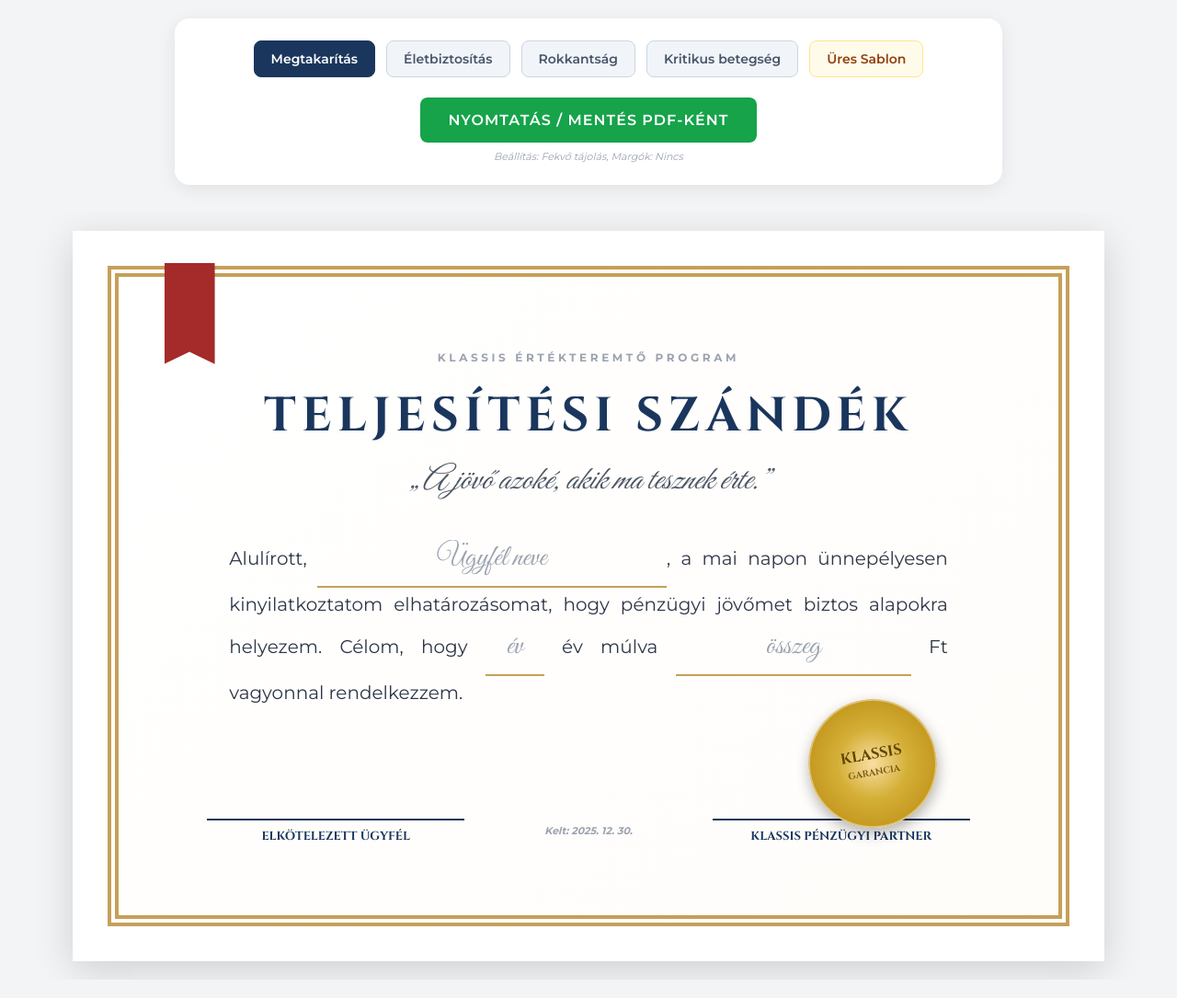
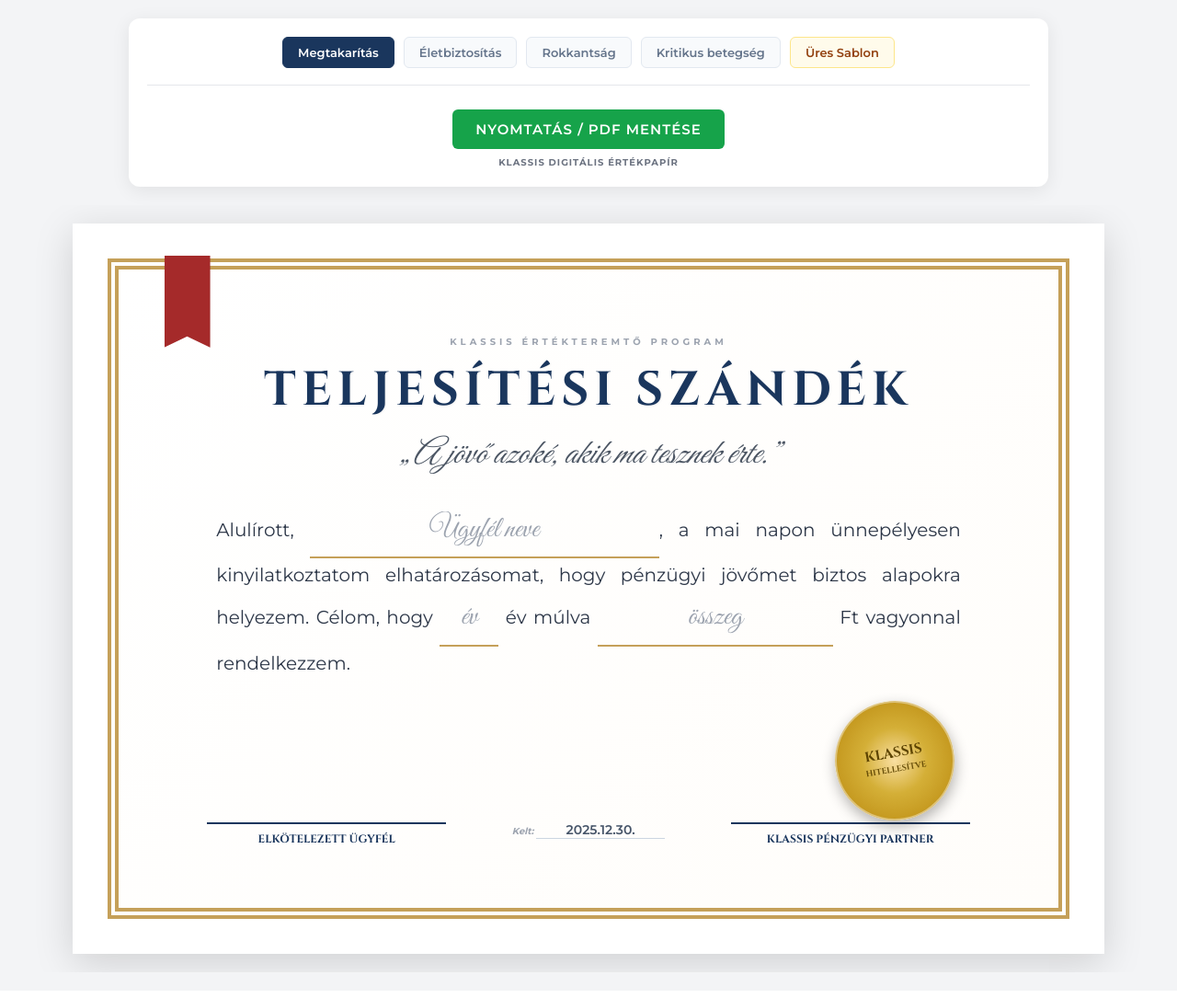
Before and after one commit to oliverdomokos-stack/klassis-oklevel, a plain HTML site: page index.html in a window 1280 px wide. Shown: the whole page at 92% size. Drawn offline with nearby package versions, Linux system fonts and the light colour scheme.

Commit message:
index.html

```diff
--- a/index.html
+++ b/index.html
@@ -24,21 +24,29 @@
             box-sizing: border-box;
         }
 
-        /* Külső konténer a reszponzivitáshoz a weboldalon belül */
+        /* Külső konténer a reszponzivitáshoz */
         .certificate-container {
             width: 100%;
-            max-width: 1200px;
+            max-width: 100vw;
             overflow-x: auto;
             display: flex;
-            justify-content: center;
+            justify-content: flex-start;
             padding: 20px;
+            scrollbar-width: thin;
+            scrollbar-color: #c5a059 #f3f4f6;
+        }
+
+        @media (min-width: 310mm) {
+            .certificate-container {
+                justify-content: center;
+            }
         }
 
         /* A4 Landscape méretek */
         .page {
             width: 297mm;
             height: 210mm;
-            min-width: 297mm; /* Megakadályozza az összecsúszást */
+            min-width: 297mm;
             padding: 10mm;
             background: white;
             box-shadow: 0 10px 40px rgba(0,0,0,0.15);
@@ -67,15 +75,16 @@
             letter-spacing: 6px;
             text-shadow: 1px 1px 2px rgba(0,0,0,0.05);
             text-align: center;
-            margin: 20px 0;
+            margin: 15px 0;
+            line-height: 1.2;
         }
 
         .gold-seal {
             position: absolute;
             bottom: 25mm;
-            right: 35mm;
-            width: 140px;
-            height: 140px;
+            right: 30mm;
+            width: 130px;
+            height: 130px;
             background: radial-gradient(circle, #f9dfa1 0%, #d4af37 40%, #b8860b 100%);
             border-radius: 50%;
             display: flex;
@@ -91,7 +100,7 @@
             font-family: 'Cinzel', serif;
             color: #5d4400;
             font-weight: bold;
-            font-size: 16px;
+            font-size: 15px;
             text-align: center;
             line-height: 1.1;
         }
@@ -106,6 +115,22 @@
             text-align: center;
             padding: 0 10px;
             outline: none;
+            transition: border-bottom 0.3s;
+        }
+
+        /* Speciális stílus a dátum inputnak az aláírásnál */
+        .date-input {
+            font-family: 'Montserrat', sans-serif;
+            font-size: 14px;
+            font-weight: 600;
+            width: 140px;
+            border-bottom: 1px solid #cbd5e1;
+            color: #475569;
+        }
+
+        .input-underline:focus {
+            border-bottom: 2px solid #1a365d;
+            background: rgba(197, 160, 89, 0.05);
         }
 
         .content-text {
@@ -113,8 +138,8 @@
             line-height: 1.8;
             color: #2d3748;
             text-align: justify;
-            margin-top: 40px;
-            padding: 0 60px;
+            margin-top: 30px;
+            padding: 0 50px;
         }
 
         .signature-area {
@@ -122,12 +147,12 @@
             display: flex;
             justify-content: space-between;
             align-items: flex-end;
-            padding: 0 40px 20px 40px;
+            padding: 0 40px 10px 40px;
         }
 
         .sig-box {
             text-align: center;
-            width: 280px;
+            width: 260px;
         }
 
         .sig-line {
@@ -137,7 +162,7 @@
 
         .sig-title {
             font-family: 'Cinzel', serif;
-            font-size: 13px;
+            font-size: 12px;
             font-weight: bold;
             color: #1a365d;
             text-transform: uppercase;
@@ -147,72 +172,74 @@
             position: absolute;
             top: -15px;
             left: 50px;
-            width: 55px;
-            height: 110px;
+            width: 50px;
+            height: 100px;
             background: #a52a2a;
             clip-path: polygon(0% 0%, 100% 0%, 100% 100%, 50% 88%, 0% 100%);
             box-shadow: 2px 2px 8px rgba(0,0,0,0.2);
             z-index: 5;
         }
 
-        /* Eszköztár stílusok */
+        /* Eszköztár */
         .klassis-toolbar {
             background: white;
-            padding: 24px;
-            border-radius: 16px;
+            padding: 20px;
+            border-radius: 12px;
             box-shadow: 0 4px 20px rgba(0,0,0,0.08);
-            margin-bottom: 30px;
+            margin-bottom: 20px;
             width: 95%;
-            max-width: 900px;
+            max-width: 1000px;
             display: flex;
             flex-wrap: wrap;
-            gap: 12px;
+            gap: 10px;
             justify-content: center;
         }
 
         .klassis-btn {
-            padding: 10px 18px;
-            border-radius: 8px;
+            padding: 8px 16px;
+            border-radius: 6px;
             font-weight: 600;
-            font-size: 14px;
+            font-size: 13px;
             cursor: pointer;
             transition: all 0.2s;
             border: 1px solid transparent;
+            font-family: 'Montserrat', sans-serif;
         }
 
-        .btn-type { background: #f1f5f9; color: #475569; border-color: #cbd5e1; }
-        .btn-type:hover { background: #e2e8f0; }
+        .btn-type { background: #f8fafc; color: #64748b; border-color: #e2e8f0; }
+        .btn-type:hover { background: #f1f5f9; border-color: #cbd5e1; }
         .btn-type.active { background: #1a365d; color: white; border-color: #1a365d; }
 
         .btn-print {
             background: #16a34a;
             color: white;
-            padding: 14px 30px;
-            font-size: 16px;
+            padding: 12px 25px;
+            font-size: 15px;
             text-transform: uppercase;
             letter-spacing: 1px;
             margin-top: 10px;
+            border: none;
         }
-        .btn-print:hover { background: #15803d; transform: translateY(-2px); box-shadow: 0 4px 12px rgba(22, 163, 74, 0.3); }
+        .btn-print:hover { background: #15803d; transform: translateY(-1px); }
 
-        /* Nyomtatási optimalizálás - Weboldal elemeinek elrejtése */
+        /* Nyomtatási nézet */
         @media print {
-            /* Elrejtünk mindent, ami nem a mi szerkesztőnk */
+            @page { size: landscape; margin: 0; }
             body > *:not(#klassis-editor-root) { display: none !important; }
-            #klassis-editor-root { background: white !important; padding: 0 !important; }
+            #klassis-editor-root { background: white !important; padding: 0 !important; display: block !important; }
             .no-print { display: none !important; }
-
-            .certificate-container { padding: 0 !important; overflow: visible !important; }
+            .certificate-container { padding: 0 !important; overflow: visible !important; display: block !important; }
             .page {
                 margin: 0 !important;
                 box-shadow: none !important;
                 transform: none !important;
                 width: 297mm;
                 height: 210mm;
+                page-break-after: avoid;
             }
-            .inner-border { -webkit-print-color-adjust: exact; print-color-adjust: exact; }
-            input::placeholder { color: transparent !important; }
+            .inner-border { -webkit-print-color-adjust: exact; print-color-adjust: exact; border: 12px double #c5a059 !important; }
             input { border-bottom: 1px solid #c5a059 !important; }
+            .gold-seal { -webkit-print-color-adjust: exact; print-color-adjust: exact; }
         }
     </style>
 </head>
@@ -227,11 +254,11 @@
         <button onclick="changeContent('kritikus', this)" class="klassis-btn btn-type">Kritikus betegség</button>
         <button onclick="changeContent('ures', this)" class="klassis-btn btn-type bg-amber-50 border-amber-200 text-amber-800">Üres Sablon</button>
 
-        <div class="w-full flex flex-col items-center gap-2">
+        <div class="w-full flex flex-col items-center gap-2 border-t pt-4 mt-2">
             <button onclick="window.print()" class="klassis-btn btn-print">
-                Nyomtatás / Mentés PDF-ként
+                Nyomtatás / PDF Mentése
             </button>
-            <span class="text-[11px] text-gray-400 italic">Beállítás: Fekvő tájolás, Margók: Nincs</span>
+            <p class="text-[10px] text-gray-500 uppercase tracking-widest font-bold">Klassis Digitális Értékpapír</p>
         </div>
     </div>
 
@@ -241,13 +268,13 @@
             <div class="inner-border">
                 <div class="ribbon-red"></div>
 
-                <div class="text-center mt-6">
-                    <p class="uppercase tracking-[0.3em] text-gray-400 font-bold text-xs mb-4" style="font-family: 'Montserrat', sans-serif;">Klassis Értékteremtő Program</p>
+                <div class="text-center mt-4">
+                    <p class="uppercase tracking-[0.4em] text-gray-400 font-bold text-[10px] mb-3" style="font-family: 'Montserrat', sans-serif;">Klassis Értékteremtő Program</p>
                     <h1 class="certificate-title" id="cert-title">TELJESÍTÉSI SZÁNDÉK</h1>
-                    <p class="font-serif italic text-2xl text-gray-600 mt-2" id="cert-quote" style="font-family: 'Great Vibes', cursive; font-size: 36px;">„A jövő azoké, akik ma tesznek érte.”</p>
+                    <p class="italic text-gray-600 mt-1" id="cert-quote" style="font-family: 'Great Vibes', cursive; font-size: 38px;">„A jövő azoké, akik ma tesznek érte.”</p>
                 </div>
 
-                <div class="content-text px-16" id="dynamic-text">
+                <div class="content-text" id="dynamic-text">
                     Alulírott, <input type="text" class="input-underline w-[380px]" placeholder="Ügyfél neve">,
                     a mai napon ünnepélyesen kinyilatkoztatom elhatározásomat, hogy pénzügyi jövőmet biztos alapokra helyezem.
                     Célom, hogy <input type="text" class="input-underline w-16" placeholder="év"> év múlva
@@ -260,7 +287,7 @@
                         <div class="sig-title">Elkötelezett Ügyfél</div>
                     </div>
                     <div class="text-center font-bold text-gray-400 mb-2">
-                        <p class="text-[11px] italic">Kelt: <span id="current-date"></span></p>
+                        <p class="text-[10px] italic">Kelt: <input type="text" id="current-date-input" class="input-underline date-input" value=""></p>
                     </div>
                     <div class="sig-box">
                         <div class="sig-line"></div>
@@ -269,7 +296,7 @@
                 </div>
 
                 <div class="gold-seal">
-                    <div class="gold-seal-text">KLASSIS<br><small style="font-size: 10px; opacity: 0.8;">GARANCIA</small></div>
+                    <div class="gold-seal-text">KLASSIS<br><small style="font-size: 9px; opacity: 0.9;">HITELLESÍTVE</small></div>
                 </div>
             </div>
         </div>
@@ -296,29 +323,38 @@
         kritikus: {
             title: "EGÉSZSÉGVÉDELMI SZÁNDÉK",
             quote: "„A legfontosabb küzdelemben a pénznek nem akadálynak, hanem eszköznek kell lennie.”",
-            text: `Alulírott, <input type="text" class="input-underline w-[380px]" placeholder="Ügyfél neve">, saját gyógyulási esélyeim maximalizálása érdekében <input type="text" class="input-underline w-64" placeholder="összeg"> Ft-os azonnali tőkevédelmet hozok létre kritikus betegségek esetére. Ez az én pajzsom a váratlan helyzetekkel szemben.`
+            text: `Alulírott, <input type="text" class="input-underline w-[380px]" placeholder="Ügyfél neve">, saját gyógyulási esélyeim maximalizálása érdekében <input type="text" class="input-underline w-64" placeholder="összeg"> Ft-os azonnali tőkevédelmet hozok létre kritikus betegségek esetére.`
         },
         ures: {
-            title: "TELJESÍTÉSI SZÁNDÉK",
+            title: "EGYEDI NYILATKOZAT",
             quote: "„_________________________________________________”",
             text: `Alulírott, <input type="text" class="input-underline w-[380px]" placeholder=" "> ....................................................................., a mai napon kinyilatkoztatom szándékomat, hogy .................................................................................................................................................... <br><br> Vállalom, hogy ........................................................................................................... érdekében havi .................................................... Ft összeget különítek el.`
         }
     };
 
     function changeContent(type, btn) {
-        // Gombok stílusának frissítése
         document.querySelectorAll('.btn-type').forEach(b => b.classList.remove('active'));
         btn.classList.add('active');
 
-        // Tartalom frissítése
         const data = contents[type];
         document.getElementById('cert-title').innerText = data.title;
         document.getElementById('cert-quote').innerText = data.quote;
         document.getElementById('dynamic-text').innerHTML = data.text;
     }
 
-    // Aktuális dátum
-    document.getElementById('current-date').innerText = new Date().toLocaleDateString('hu-HU');
+    // Aktuális dátum beállítása magyar formátumban
+    function setTodayDate() {
+        const today = new Date().toLocaleDateString('hu-HU', {
+            year: 'numeric',
+            month: '2-digit',
+            day: '2-digit'
+        }).replace(/\s/g, ''); // Esetleges felesleges szóközök eltávolítása
+        document.getElementById('current-date-input').value = today;
+    }
+
+    // Betöltéskor fusson le
+    window.onload = setTodayDate;
+    setTodayDate(); // Biztonság kedvéért azonnal is
 </script>
 
 </body>
```
